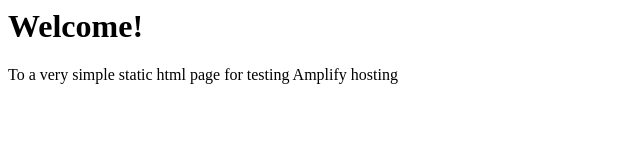
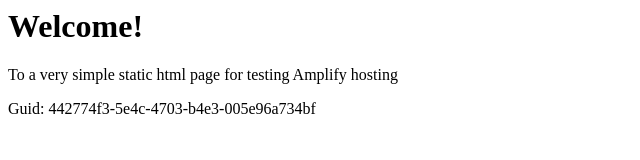
Before and after one commit to aws-aemilia-syd/Github-PR-Commit-Integration-Test-DoNotTouch-Gith-P5X5MO5I-v1-preprod-ap-southeast-2, a website: page src/index.html in a window 1280 px wide. Shown: the whole page, without its empty margins (0-640 px from the left). Drawn offline with Linux system fonts and the light colour scheme.

Commit message:
commit from integ tests

```diff
--- a/src/index.html
+++ b/src/index.html
@@ -1,3 +1,5 @@
+
+
 <html lang="en">
 
 <head>
@@ -10,6 +12,6 @@
 <body>
     <h1>Welcome!</h1>
     <p>To a very simple static html page for testing Amplify hosting</p>
-</body>
+    <p>Guid: 442774f3-5e4c-4703-b4e3-005e96a734bf</p></body>
 
 </html>
```
